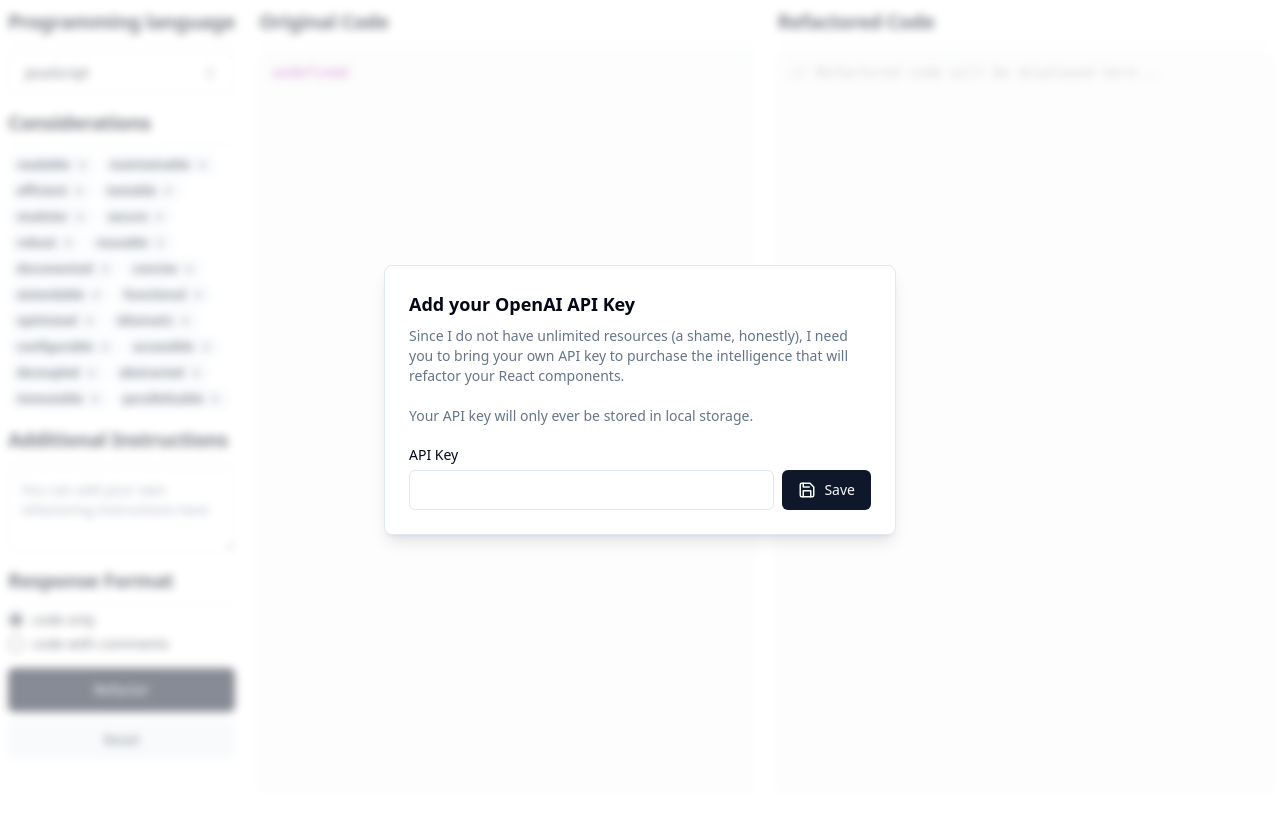
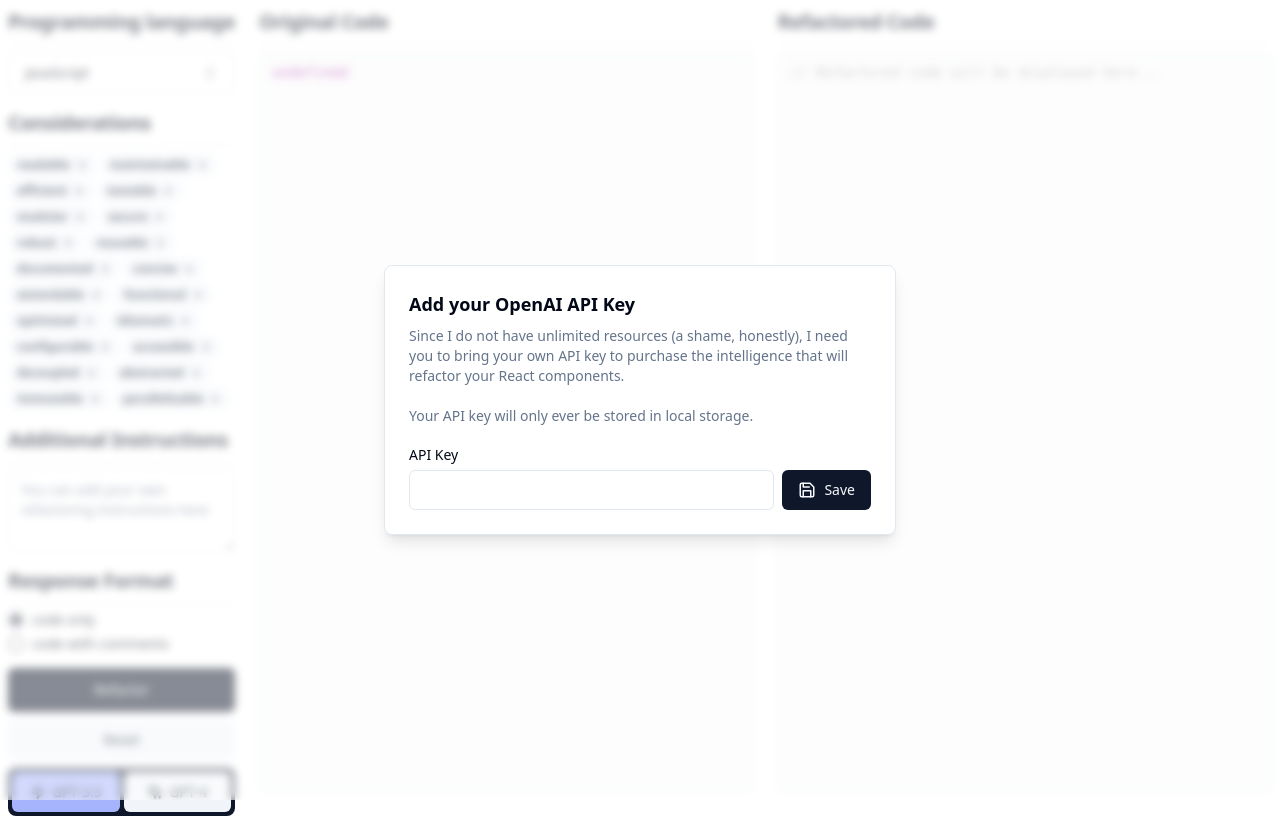
Before and after one commit to daniel-black/refactory, a Next.js app: page /refactor in a window 1280 px wide. Before the commit the page ends 800 px from the top, so only its background shows below. Built offline with nearby package versions, Linux system fonts and the light colour scheme.

Commit message:
allow user to choose between gpt-3.5-turbo and gpt-4

```diff
--- a/src/app/api/refactor/route.ts
+++ b/src/app/api/refactor/route.ts
@@ -16,8 +16,7 @@
   });
 
   const response = await openai.chat.completions.create({
-    model: "gpt-3.5-turbo",
-    // model: "gpt-4",
+    model: parsedBody.model,
     stream: true,
     messages: builtMessages,
     temperature: 0.8,
--- a/src/app/refactor/page.tsx
+++ b/src/app/refactor/page.tsx
@@ -19,6 +19,7 @@
   type LanguageIdentifier,
   getLanguageNameFromIdentifier,
 } from "@/utils/languages";
+import { type Model, ModelSelect } from "@/components/ModelSelect";
 
 const considerationsList = [
   "readable", // Readability often directly translates to maintainability.
@@ -49,6 +50,9 @@
   const [additionalInstructions, setAdditionalInstructions] = useState("");
   const [responseFormat, setResponseFormat] = useState("code-only");
   const [apiKey, setApiKey] = useLocalStorage("openai-api-key", "");
+  const [model] = useLocalStorage<Model>("model", "gpt-3.5-turbo");
+
+  // console.log({ model });
 
   const {
     input,
@@ -63,6 +67,7 @@
   } = useChat({
     api: "/api/refactor",
     body: {
+      model,
       apiKey,
       considerations,
       responseFormat,
@@ -70,9 +75,6 @@
       language: getLanguageNameFromIdentifier(language),
     },
   });
-
-  console.log(messages);
-  console.log(input);
 
   function onBadgeClick(consideration: string) {
     if (considerations.includes(consideration)) {
@@ -161,6 +163,7 @@
         <Button variant={"secondary"} className="w-full" onClick={reset}>
           Reset
         </Button>
+        <ModelSelect />
       </section>
       <main className="w-full flex gap-2">
         <CodePanel>
--- a/src/components/CodeBlock.tsx
+++ b/src/components/CodeBlock.tsx
@@ -13,7 +13,9 @@
   return (
     <ReactMarkdown
       children={markdown}
-      className={"flex-1 text-sm rounded-md absolute bg-[rgb(250,250,250)]"}
+      className={
+        "flex-1 text-sm rounded-md absolute bg-[rgb(250,250,250)] whitespace-pre leading-normal break-normal hyphens-none"
+      }
       components={{
         code({ className, children }) {
           return (
--- a/src/components/CodeSyntaxHighlighter.tsx
+++ b/src/components/CodeSyntaxHighlighter.tsx
@@ -5,6 +5,24 @@
   className: string | undefined;
   code: React.ReactNode;
 };
+
+// CSS styles applied to pre component:
+// background: rgb(250, 250, 250);
+// color: rgb(56, 58, 66);
+// font-family: "Fira Code", "Fira Mono", Menlo, Consolas, "DejaVu Sans Mono", monospace;
+// direction: ltr;
+// text-align: left;
+// white-space: pre;
+// word-spacing: normal;
+// word-break: normal;
+// line-height: 1.5;
+// tab-size: 2;
+// hyphens: none;
+// padding: 0.5rem 0.75rem;
+// margin: 0px;
+// overflow: auto;
+// border-radius: 0.3em;
+// font-size: 0.875rem;
 
 export function CodeSyntaxHighlighter({
   className,
@@ -16,12 +34,14 @@
       children={String(code).replace(/\n$/, "")}
       language={match[1]}
       customStyle={{
+        maxWidth: "100%",
         marginTop: 0,
         marginBottom: 0,
         paddingTop: "0.5rem",
         paddingBottom: "0.5rem",
         paddingLeft: "0.75rem",
         paddingRight: "0.75rem",
+        overflowX: "auto",
         fontSize: "0.875rem",
       }}
       style={oneLight}
--- /dev/null
+++ b/src/components/ModelSelect.tsx
@@ -0,0 +1,45 @@
+import { SparklesIcon, ZapIcon } from "lucide-react";
+import { Button } from "./ui/button";
+import useLocalStorage from "@/hooks/useLocalStorage";
+
+const models = [
+  { id: "gpt-3.5-turbo", name: "GPT-3.5", icon: ZapIcon },
+  { id: "gpt-4", name: "GPT-4", icon: SparklesIcon },
+];
+
+export type Model = (typeof models)[number]["id"];
+
+export function ModelSelect() {
+  const [model, setModel] = useLocalStorage<Model>("model", "gpt-3.5-turbo");
+
+  // const isGpt4 = model === "gpt-4";
+  const iconClasses = "h-4 w-4";
+
+  function handleModelSelect(ownModel: Model) {
+    if (ownModel !== model) {
+      setModel(ownModel);
+    }
+  }
+
+  return (
+    <div className="w-full flex gap-1 p-1 rounded-lg bg-secondary-foreground">
+      {models.map((modelItem) => {
+        const Icon = modelItem.icon;
+        const isSelected = model === modelItem.id;
+        return (
+          <Button
+            key={modelItem.id}
+            variant="secondary"
+            className={`flex-1 flex gap-1.5 ${
+              isSelected ? "bg-indigo-300" : ""
+            }`}
+            onClick={() => handleModelSelect(modelItem.id)}
+          >
+            <Icon className={iconClasses} />
+            <span className="whitespace-nowrap">{modelItem.name}</span>
+          </Button>
+        );
+      })}
+    </div>
+  );
+}
--- a/src/schemas/api/refactor.ts
+++ b/src/schemas/api/refactor.ts
@@ -29,6 +29,9 @@
 ] as const;
 const languagesZodEnum = z.enum(languages);
 
+const models = ["gpt-3.5-turbo", "gpt-4"] as const;
+const modelsZodEnum = z.enum(models);
+
 const messageSchema = z.object({
   id: z.string().optional(),
   createdAt: z.date().optional(),
@@ -45,6 +48,7 @@
 
 export const refactorRequestBodySchema = z.object({
   apiKey: z.string(),
+  model: modelsZodEnum,
   language: languagesZodEnum,
   responseFormat: responseFormatsZodEnum,
   considerations: z.array(z.string()),
```
